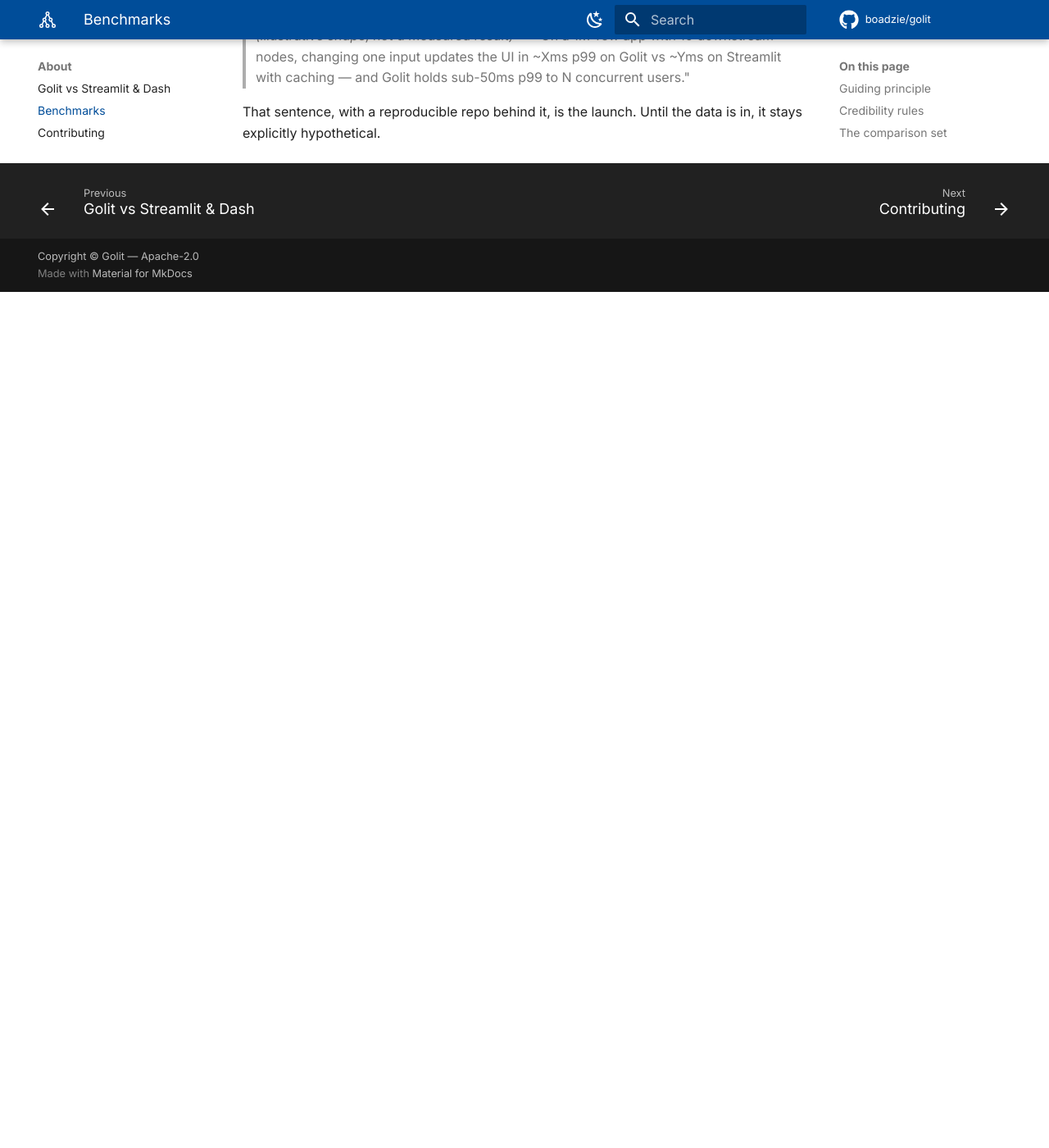
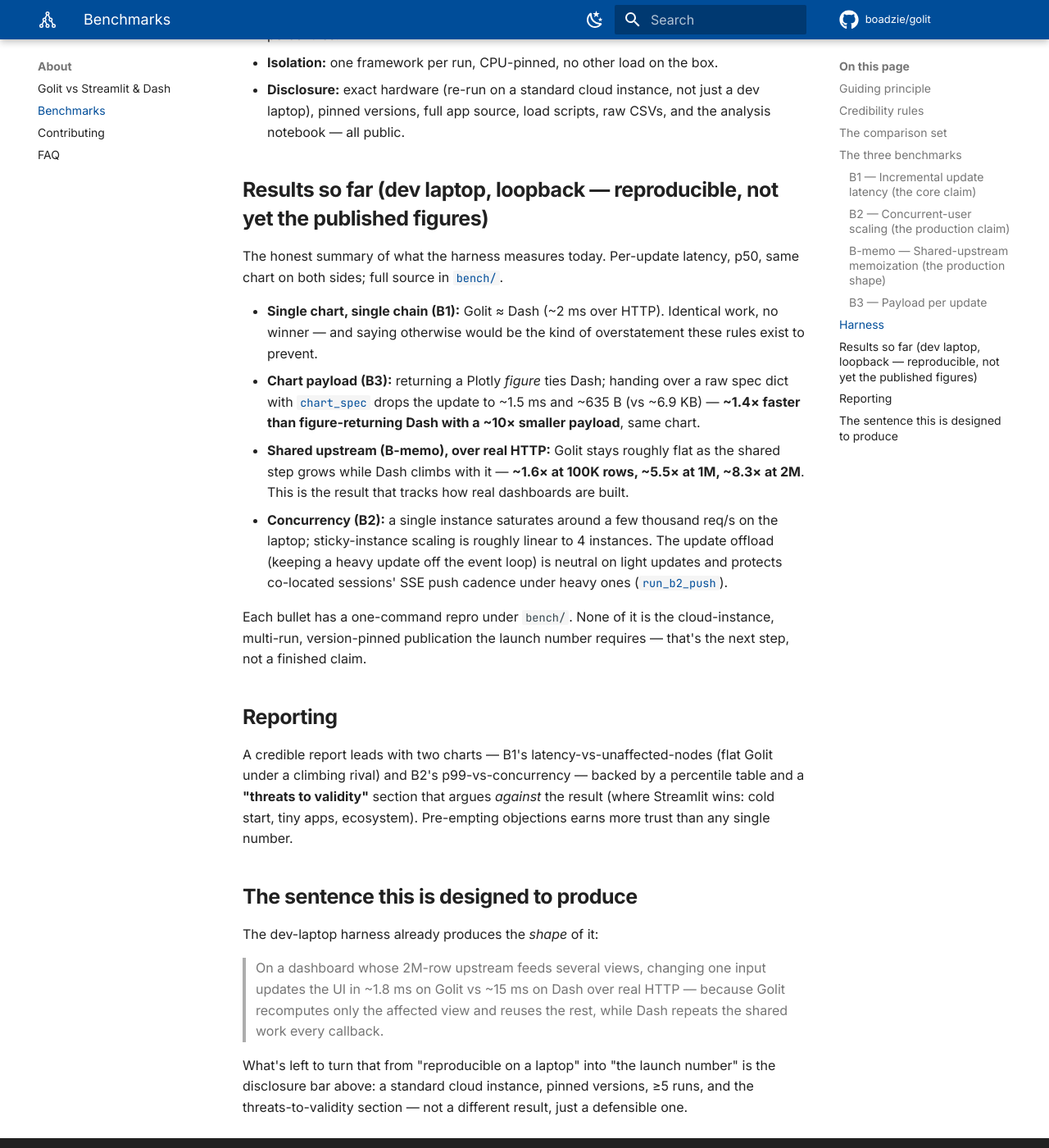
Before and after one commit to Boadzie/golit, an MkDocs documentation site: the page built from docs/about/benchmarks.md, in a window 1280 px wide and 1400 px high, scrolled down 2677 px. Shown: the whole window at 82% size. Built offline with MkDocs 1.6.1 and Material for MkDocs 9.7.7, drawn with Linux system fonts in a browser that asks for light colours; comment, search, counter and statistics services are not loaded; before the commit the page ends 3033 px from its top, so only the background shows below that; some of the changed text lies outside the part shown.

Commit message:
docs(benchmarks): reflect the built harness and measured results
The harness and rival apps now exist, so flip the status from "not yet built" to
"built; preliminary dev-laptop results, formal cloud publication pending." Add the
B-memo benchmark, a "results so far" summary with the honest headline numbers, and
rewrite the closing illustrative sentence around the measured shape — keeping the
disclosure bar (cloud instance, pinned versions, multiple runs) as the gate to a
launch number.

```diff
--- a/docs/about/benchmarks.md
+++ b/docs/about/benchmarks.md
@@ -1,7 +1,7 @@
 # Benchmarks
 
-!!! info "Status: methodology defined, results not yet published"
-    Golit's performance thesis is the heart of the project, so the bar for *claiming* it is high. This page documents the benchmark methodology Golit holds itself to. The benchmark harness and rival apps are **not yet built**, so there are **no published numbers here yet** — when they exist, they'll appear with a reproducible repo behind them. The sample sentence at the bottom is illustrative of the *shape* of a result, not a measured figure.
+!!! info "Status: harness built, preliminary dev-laptop results — formal publication pending"
+    Golit's performance thesis is the heart of the project, so the bar for *claiming* it is high. The benchmark harness and rival apps now exist — see [`bench/`](https://github.com/boadzie/golit/tree/main/bench) — and the numbers quoted on this page are **measured and reproducible** (`uv run --no-sync python -m bench.<name>`). They were taken on a **dev laptop over loopback**, which is enough to establish the *shape* of the result but not the final figures: the disclosure bar below (standard cloud instance, pinned versions, ≥5 runs) is what a headline launch number must clear, and that run is still pending. Read the numbers here as "the curve is real and reproducible," not "the official benchmark."
 
 ## Guiding principle
 
@@ -45,6 +45,14 @@
 - **The decisive result:** the concurrency at which p99 crosses an unusable threshold.
 - **Honesty requirement:** report worker count and Redis config. Scaling that needs 10× the boxes isn't scaling.
 
+### B-memo — Shared-upstream memoization (the production shape)
+
+B1 is a single chain, where Golit and Dash do identical work and tie. Real dashboards share an expensive upstream across several views; this benchmark builds that shape — `data → heavy → {view_a, view_b}` — and moves a control that affects only one view.
+
+- **The decisive contrast:** Golit re-runs only the affected view (the shared `heavy` is clean → memoized, executed **zero** times per update — asserted from the kernel's exec count); idiomatic Dash recomputes `heavy` inside the callback every interaction.
+- **Both engines run the same Polars functions** and return the same raw-dict chart, so the comparison isolates *recompute-vs-memoize*, not the data engine or the chart object.
+- **Measured** ([`run_memo`](https://github.com/boadzie/golit/tree/main/bench/run_memo.py) in-process, [`run_memo_http`](https://github.com/boadzie/golit/tree/main/bench/run_memo_http.py) end-to-end): the gap is ~the cost of the shared step and widens with it.
+
 ### B3 — Payload per update
 
 Bytes on the wire per interaction (HTMX fragment + SVG vs JSON/WebSocket diff vs client-rendered), and whether a client JS framework must boot. Supporting evidence, not the headline.
@@ -57,12 +65,25 @@
 - **Isolation:** one framework per run, CPU-pinned, no other load on the box.
 - **Disclosure:** exact hardware (re-run on a standard cloud instance, not just a dev laptop), pinned versions, full app source, load scripts, raw CSVs, and the analysis notebook — all public.
 
+## Results so far (dev laptop, loopback — reproducible, not yet the published figures)
+
+The honest summary of what the harness measures today. Per-update latency, p50, same chart on both sides; full source in [`bench/`](https://github.com/boadzie/golit/tree/main/bench).
+
+- **Single chart, single chain (B1):** Golit ≈ Dash (~2 ms over HTTP). Identical work, no winner — and saying otherwise would be the kind of overstatement these rules exist to prevent.
+- **Chart payload (B3):** returning a Plotly *figure* ties Dash; handing over a raw spec dict with [`chart_spec`](../tutorial/charts.md#the-hot-path-chart_spec) drops the update to ~1.5 ms and ~635 B (vs ~6.9 KB) — **~1.4× faster than figure-returning Dash with a ~10× smaller payload**, same chart.
+- **Shared upstream (B-memo), over real HTTP:** Golit stays roughly flat as the shared step grows while Dash climbs with it — **~1.6× at 100K rows, ~5.5× at 1M, ~8.3× at 2M**. This is the result that tracks how real dashboards are built.
+- **Concurrency (B2):** a single instance saturates around a few thousand req/s on the laptop; sticky-instance scaling is roughly linear to 4 instances. The update offload (keeping a heavy update off the event loop) is neutral on light updates and protects co-located sessions' SSE push cadence under heavy ones ([`run_b2_push`](https://github.com/boadzie/golit/tree/main/bench/run_b2_push.py)).
+
+Each bullet has a one-command repro under `bench/`. None of it is the cloud-instance, multi-run, version-pinned publication the launch number requires — that's the next step, not a finished claim.
+
 ## Reporting
 
 A credible report leads with two charts — B1's latency-vs-unaffected-nodes (flat Golit under a climbing rival) and B2's p99-vs-concurrency — backed by a percentile table and a **"threats to validity"** section that argues *against* the result (where Streamlit wins: cold start, tiny apps, ecosystem). Pre-empting objections earns more trust than any single number.
 
 ## The sentence this is designed to produce
 
-> *(illustrative shape, not a measured result)* — "On a 1M-row app with 10 downstream nodes, changing one input updates the UI in ~Xms p99 on Golit vs ~Yms on Streamlit with caching — and Golit holds sub-50ms p99 to N concurrent users."
+The dev-laptop harness already produces the *shape* of it:
 
-That sentence, with a reproducible repo behind it, is the launch. Until the data is in, it stays explicitly hypothetical.
+> On a dashboard whose 2M-row upstream feeds several views, changing one input updates the UI in ~1.8 ms on Golit vs ~15 ms on Dash over real HTTP — because Golit recomputes only the affected view and reuses the rest, while Dash repeats the shared work every callback.
+
+What's left to turn that from "reproducible on a laptop" into "the launch number" is the disclosure bar above: a standard cloud instance, pinned versions, ≥5 runs, and the threats-to-validity section — not a different result, just a defensible one.
```
